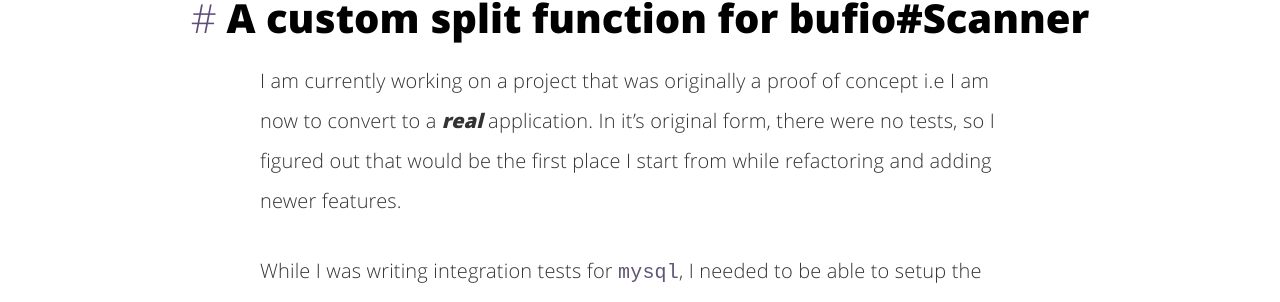
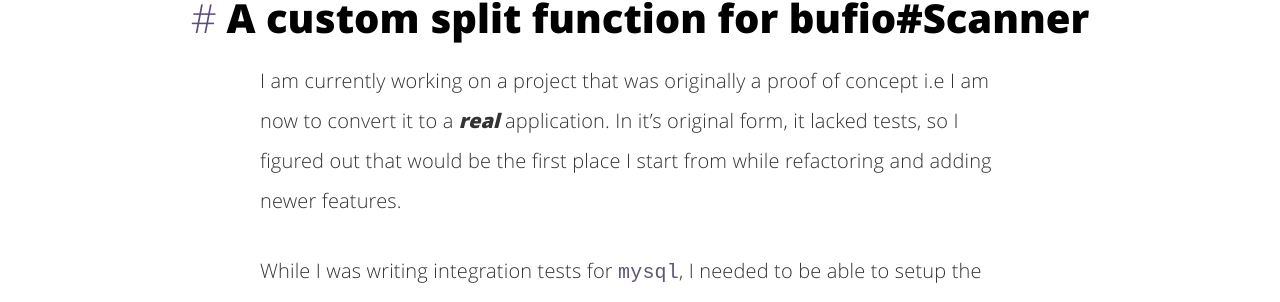
Before and after one commit to adelowo/portfolio, a Jekyll site: the page built from _posts/2018-06-22-custom-split-function-bufio-scanner.md, in a window 1280 px wide and 900 px high. Shown: the part 124-426 px from the top of the window. Built offline with Jekyll 4.4.1, drawn with Linux system fonts in a browser that asks for light colours; comment, search, counter and statistics services are not loaded.

Commit message:
fix typos

```diff
--- a/_posts/2018-06-22-custom-split-function-bufio-scanner.md
+++ b/_posts/2018-06-22-custom-split-function-bufio-scanner.md
@@ -7,7 +7,7 @@ title: "A custom split function for bufio#Scanner"
 ---
 
 I am currently working on a project that was originally a proof of concept i.e
-I am now to convert to a ___real___ application. In it's original form, there were no
+I am now to convert it to a ___real___ application. In it's original form, it lacked
 tests, so I figured out that would be the first place I start from while
 refactoring and adding newer features.
 
```
